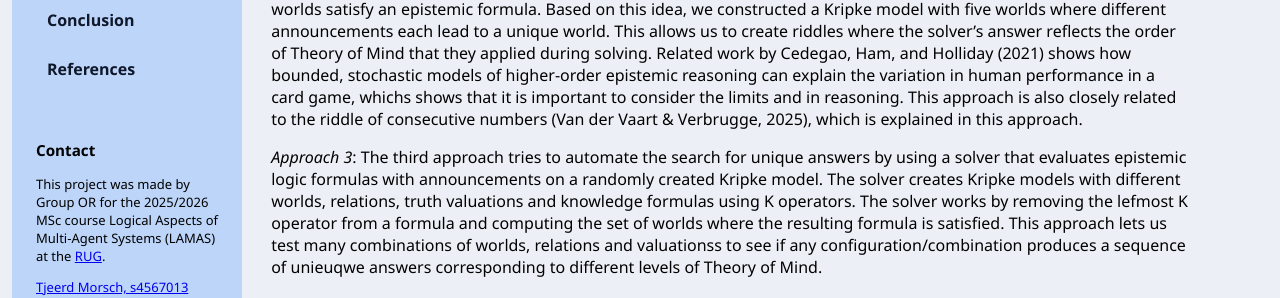
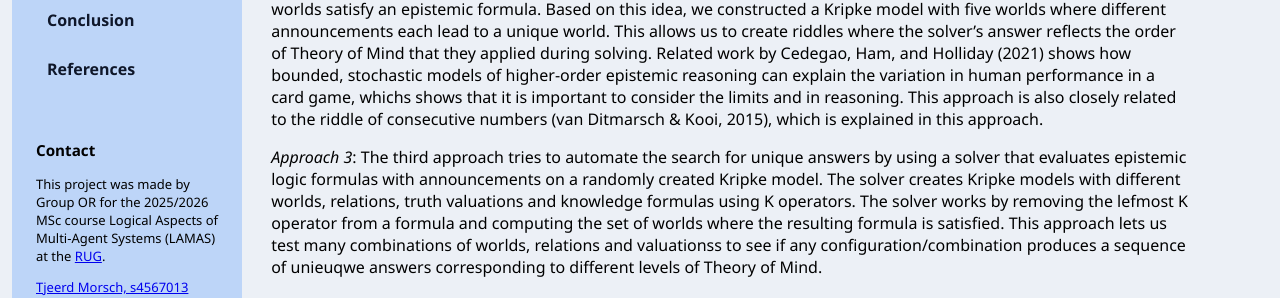
Before and after one commit to SnooLuna/LAMAS_OR, a Jekyll site: the page built from docs/intro.md, in a window 1280 px wide and 900 px high, scrolled down 501 px. Shown: the part 540-838 px from the top of the window. Built offline with Jekyll 4.4.1, drawn with Linux system fonts in a browser that asks for light colours; nearby versions of some CDN libraries; some of the changed text lies outside the part shown.

Commit message:
Update intro.md
Fixed citation

```diff
--- a/docs/intro.md
+++ b/docs/intro.md
@@ -16,7 +16,7 @@ In our attempt to find an answer to this research question, we will look into 3
 In our first approach, we investigate whether it is possible to distinguish different orders of Theory of Mind using standard reflexive Kripke models that correspond to idealized agents with perfect logical reasoning. We try to design announcements so that each one points to exactly one possible world. If this worked, each added layer of reasoning would lead to a different answer in the riddle. However, we found that in this kind of model, it is not possible to make each announcement select a different world. This approach showed us that we had to soften or change some assumptions in our next approaches.
 
 *Approach 2*:
-Our second approach builds on the things that we learned from the first approach by allowing multiple worlds to satisfy each announcement, instead of requiring a single unique world. To still get a unique answer for the riddle, we impose a natural order on the worlds and define 'the answer' as the world with the highest order among those worlds that satisfy the announcement. This way, each layer of reasoning can correspond to a different answer, even if multiple worlds satisfy an epistemic formula. Based on this idea, we constructed a Kripke model with five worlds where different announcements each lead to a unique world. This allows us to create riddles where the solver's answer reflects the order of Theory of Mind that they applied during solving. Related work by Cedegao, Ham, and Holliday (2021) shows how bounded, stochastic models of higher-order epistemic reasoning can explain the variation in human performance in a card game, whichs shows that it is important to consider the limits and in reasoning. This approach is also closely related to the riddle of consecutive numbers (Van der Vaart & Verbrugge, 2025), which is explained in this approach.
+Our second approach builds on the things that we learned from the first approach by allowing multiple worlds to satisfy each announcement, instead of requiring a single unique world. To still get a unique answer for the riddle, we impose a natural order on the worlds and define 'the answer' as the world with the highest order among those worlds that satisfy the announcement. This way, each layer of reasoning can correspond to a different answer, even if multiple worlds satisfy an epistemic formula. Based on this idea, we constructed a Kripke model with five worlds where different announcements each lead to a unique world. This allows us to create riddles where the solver's answer reflects the order of Theory of Mind that they applied during solving. Related work by Cedegao, Ham, and Holliday (2021) shows how bounded, stochastic models of higher-order epistemic reasoning can explain the variation in human performance in a card game, whichs shows that it is important to consider the limits and in reasoning. This approach is also closely related to the riddle of consecutive numbers (van Ditmarsch & Kooi, 2015), which is explained in this approach.
 
 *Approach 3*:
 The third approach tries to automate the search for unique answers by using a solver that evaluates epistemic logic formulas with announcements on a randomly created Kripke model. The solver creates Kripke models with different worlds, relations, truth valuations and knowledge formulas using K operators. The solver works by removing the lefmost K operator from a formula and computing the set of worlds where the resulting formula is satisfied. This approach lets us test many combinations of worlds, relations and valuationss to see if any configuration/combination produces a sequence of unieuqwe answers corresponding to different levels of Theory of Mind.
```
